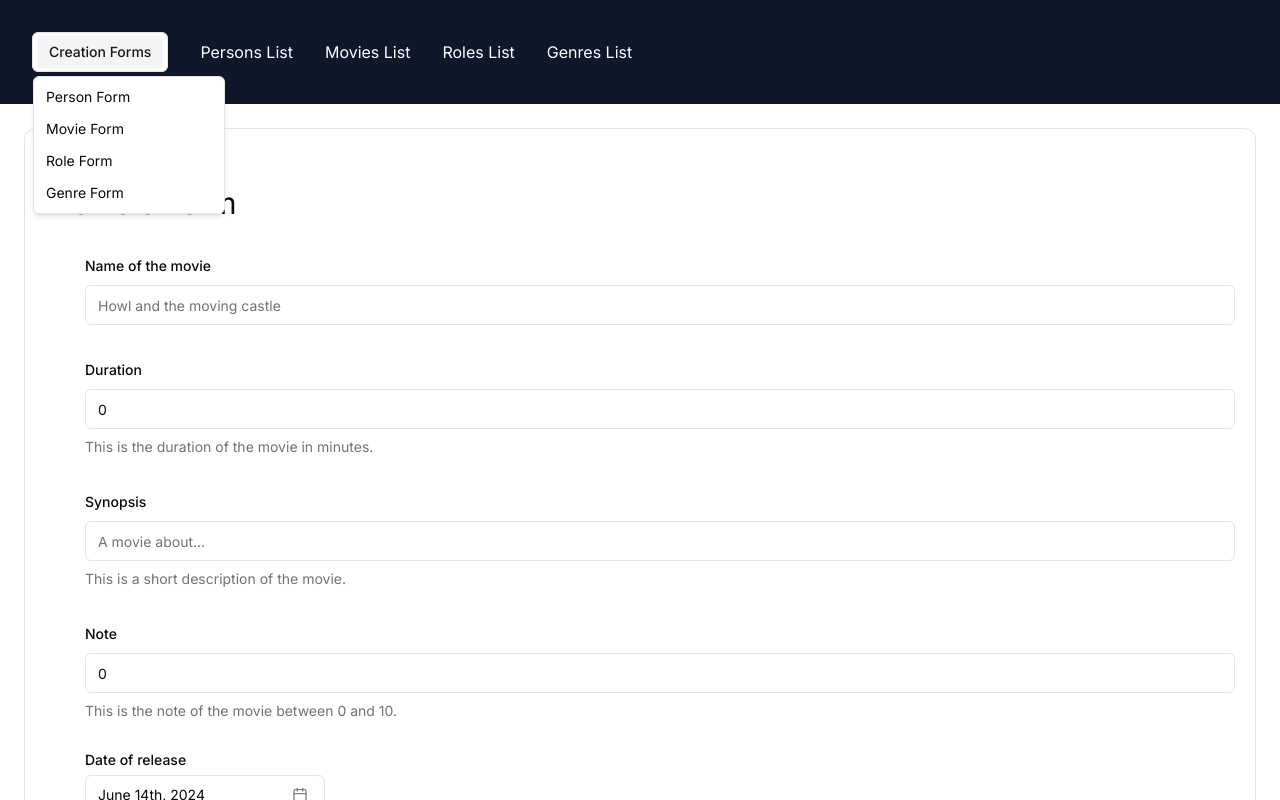
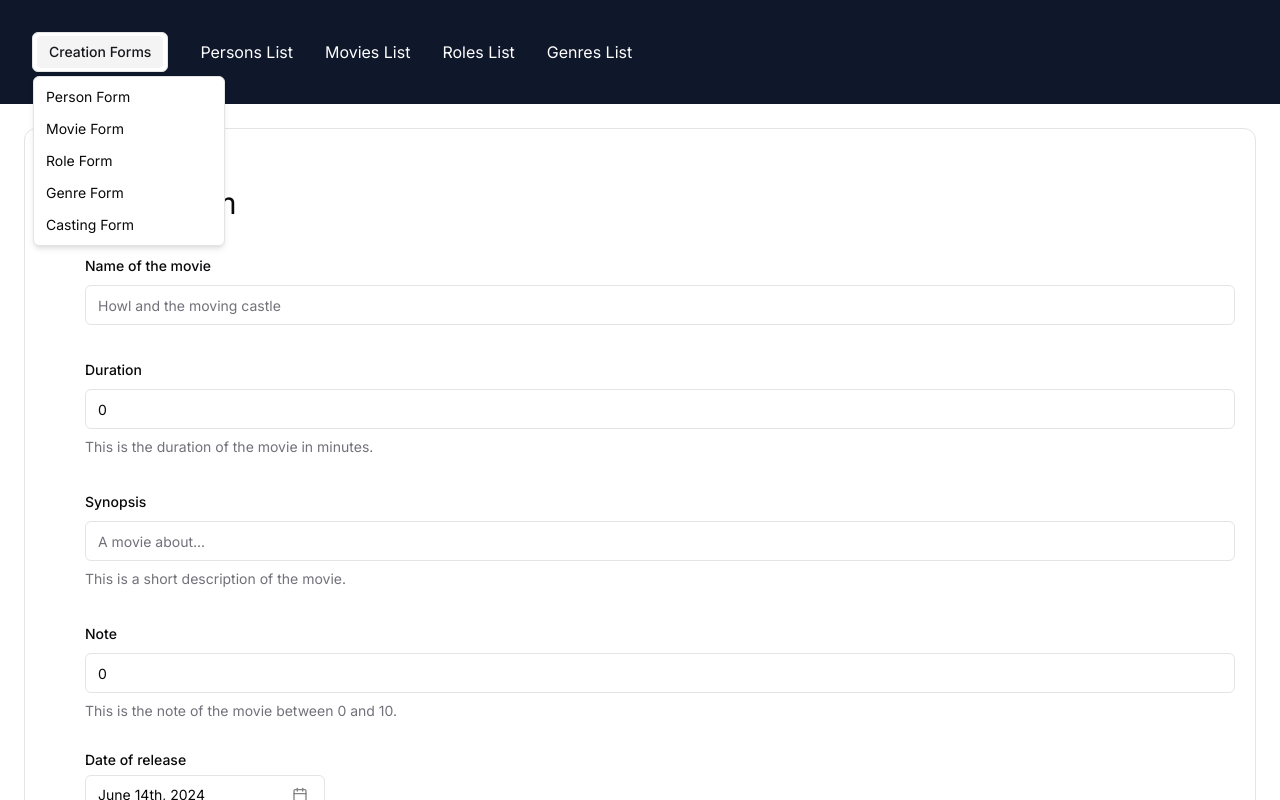
Before and after one commit to Molina-Q/next-ts-ghibli, a Next.js app: page /movies in a window 1280 px wide. Both pictures are taken after a click on the button "Creation Forms". Shown: the top 800 px of the page. Built offline with nearby package versions, Linux system fonts and the light colour scheme; no server answers.

Commit message:
feat: Add Casting Form to navigation menu in the layout

```diff
--- a/app/layout.tsx
+++ b/app/layout.tsx
@@ -40,6 +40,7 @@ export default function RootLayout({
                     <MenubarItem><Link href="/movies">Movie Form</Link></MenubarItem>
                     <MenubarItem><Link href="/roles">Role Form</Link></MenubarItem>
                     <MenubarItem><Link href="/genres">Genre Form</Link></MenubarItem>
+                    <MenubarItem><Link href="/castings">Casting Form</Link></MenubarItem>
                   </MenubarContent>
                 </MenubarMenu>
               </Menubar>
```
